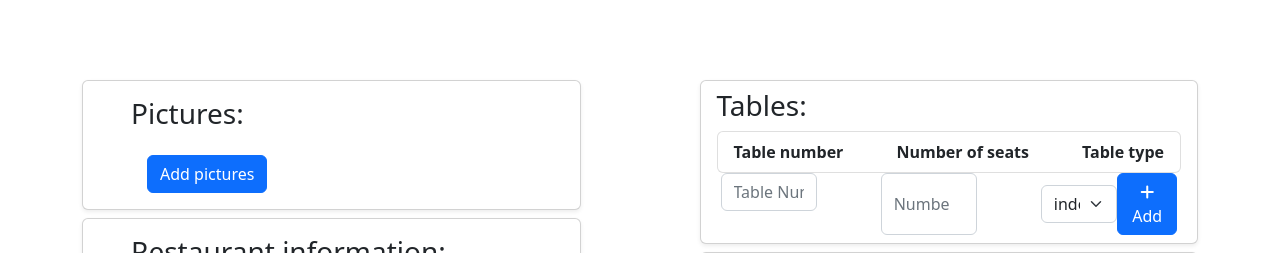
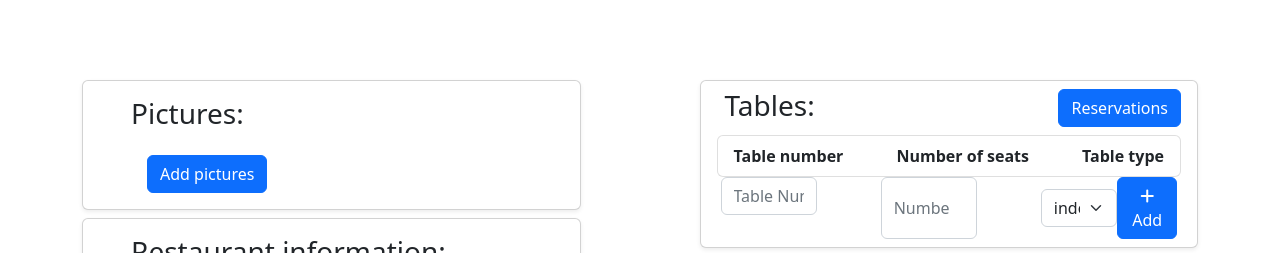
Before and after one commit to UA-TopTable/TopTableStaffAPI, a Python web app: template app/templates/manage_restaurant.html in a window 1280 px wide. Shown: the part 72-325 px from the top of the page. Run offline with Jinja, Linux system fonts and the light colour scheme; the template is opened without the code that fills it, so the values that code supplies are empty; some libraries are stand-ins or nearby versions.

Commit message:
added a button to send to reservations

```diff
--- a/app/templates/manage_restaurant.html
+++ b/app/templates/manage_restaurant.html
@@ -130,7 +130,10 @@
         <div class="col-1"></div>
         <div class="col">
             <div class="card shadow-sm backgroud-secondary-subtle px-2 py-2">
-                <h3 class="ms-2">Tables:</h3>
+                <div class="d-flex justify-content-between mb-1">
+                    <div class="ps-2"><h3 class="ms-2">Tables:</h3></div>
+                    <div class="pe-2"><a href="{{ url_for('ui_reservations_page', id=restaurant.id) }}" class="btn btn-primary">Reservations</a></div>
+                </div>
                 <div class="list-container">
                     <ul class="list-group mx-2" id="tables_list">
                         <li class="list-group-item" style="
```
